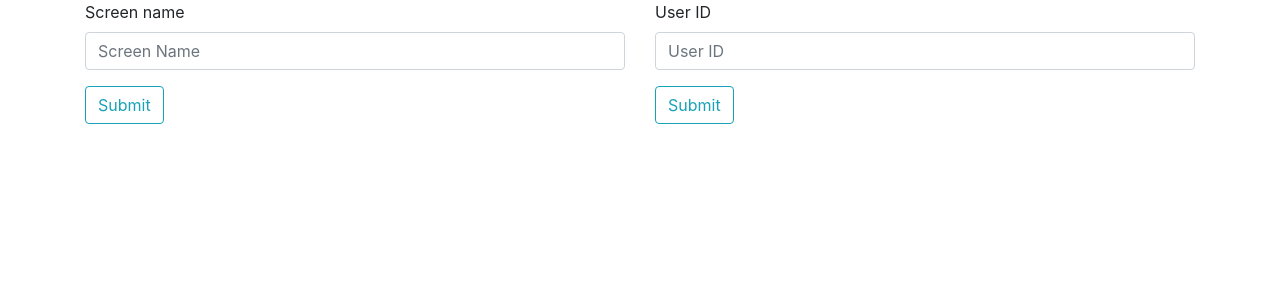
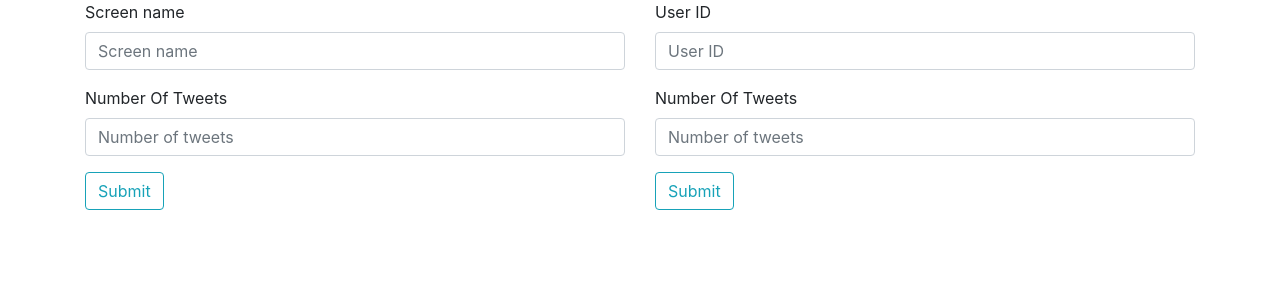
Before and after one commit to ItayFrid/MyFirstFlask, a Flask app: page / in a window 1280 px wide. Shown: the part 56-356 px from the top of the page. Run offline with Flask 2, Linux system fonts and the light colour scheme; some libraries are stand-ins or nearby versions.

Commit message:
add option for user to choose number of tweets

```diff
--- a/app.py
+++ b/app.py
@@ -85,25 +85,32 @@ def process_mentions(mentions):
 def index():
     screenForm = ScreenNameForm()
     userIdForm = UserIdForm()
-    if screenForm.screen_name.data:
-        return redirect(url_for('screen_name', screen_name = screenForm.screen_name.data))
-    if userIdForm.user_id.data:
-        return redirect(url_for('user_id', user_id=userIdForm.user_id.data))
+    if screenForm.validate_on_submit():
+        return redirect(url_for('screen_name', screen_name = screenForm.screen_name.data, num_tweets = screenForm.num_tweets.data))
+    if userIdForm.validate_on_submit():
+        return redirect(url_for('user_id', user_id=userIdForm.user_id.data, num_tweets = userIdForm.num_tweets.data))
     return render_template('index.html',screenForm = screenForm,userIdForm = userIdForm)
 
-# TODO: Add option for user to enter number of tweets
 # TODO: Add option for user to determine if the prediction was right
-@app.route('/screen_name/<screen_name>')
-def screen_name(screen_name):
-    predictions, threshold, classes, final, userDetails, tweets = get_tweets(screen_name=screen_name)
+@app.route('/screen_name/<screen_name>/<num_tweets>')
+def screen_name(screen_name,num_tweets):
+    if num_tweets is not None:
+        num = int(num_tweets)
+    else:
+        num = 20
+    predictions, threshold, classes, final, userDetails, tweets = get_tweets(screen_name=screen_name,numberOfTweets=num)
     if userDetails is None or len(userDetails) == 0:
         return redirect(url_for('error',message = 'User or tweets does not exists'))
     return render_template('screenNameTweets.html',**locals())
 
 # TODO: add functionality
-@app.route('/user_id/<user_id>')
-def user_id(user_id):
-    predictions, threshold, classes, final, userDetails, tweets = get_tweets(user_id=user_id)
+@app.route('/user_id/<user_id>/<num_tweets>')
+def user_id(user_id=None,num_tweets=None):
+    if num_tweets is not None:
+        num = int(num_tweets)
+    else:
+        num = 20
+    predictions, threshold, classes, final, userDetails, tweets = get_tweets(user_id=user_id,numberOfTweets=num)
     if userDetails is None or len(userDetails) == 0:
         return redirect(url_for('error',message = 'User or tweets does not exists'))
     return render_template('userIdTweets.html',**locals())
--- a/form.py
+++ b/form.py
@@ -1,15 +1,13 @@
 from flask_wtf import FlaskForm
-from wtforms import StringField, SubmitField
-from wtforms.validators import DataRequired
+from wtforms import StringField, SubmitField, IntegerField
+from wtforms.validators import DataRequired, NumberRange
 
 class ScreenNameForm(FlaskForm):
-    screen_name = StringField('Screen name',[
-        DataRequired()
-    ])
-    submit = SubmitField('Submit')
+    screen_name = StringField('Screen name',[DataRequired()])
+    num_tweets  = IntegerField('Number Of Tweets',validators=[DataRequired(), NumberRange(min=1,max=20)])
+    submit      = SubmitField('Submit')
 
 class UserIdForm(FlaskForm):
-    user_id = StringField('User ID',[
-        DataRequired()
-    ])
-    submit = SubmitField('Submit')
+    user_id     = StringField('User ID',[DataRequired()])
+    num_tweets  = IntegerField('Number Of Tweets', validators=[DataRequired(), NumberRange(min=1,max=20)])
+    submit      = SubmitField('Submit')
--- a/templates/screenForm.html
+++ b/templates/screenForm.html
@@ -2,14 +2,10 @@
 <form method="POST" action="/" class="form">
     {{ screenForm.csrf_token() }}
     <div class="form-group mb-2">
-        {{ wtf.form_field(screenForm.screen_name, class='form-control',placeholder='Screen Name') }}
-        {% if screenForm.screen_name.errors %}
-            <ul class="errors">
-                {% for error in screenForm.screen_name.errors %}
-                    <li>{{ error }}</li>
-                {% endfor %}
-            </ul>
-        {% endif %}
+        {{ wtf.form_field(screenForm.screen_name, class='form-control',placeholder='Screen name') }}
+    </div>
+        <div class="form-group mb-2">
+        {{ wtf.form_field(screenForm.num_tweets, class='form-control',placeholder='Number of tweets') }}
     </div>
     <button type="submit" class="btn btn-outline-info">Submit</button>
 </form>
--- a/templates/userIdForm.html
+++ b/templates/userIdForm.html
@@ -4,13 +4,9 @@
     {{ userIdForm.csrf_token() }}
     <div class="form-group mb-2">
         {{ wtf.form_field(userIdForm.user_id, class='form-control',placeholder='User ID') }}
-        {% if userIdForm.user_id.errors %}
-            <ul class="errors">
-                {% for error in userIdForm.user_id.errors %}
-                    <li>{{ error }}</li>
-                {% endfor %}
-            </ul>
-        {% endif %}
+    </div>
+    <div class="form-group mb-2">
+        {{ wtf.form_field(userIdForm.num_tweets, class='form-control',placeholder='Number of tweets') }}
     </div>
     <button type="submit" class="btn btn-outline-info">Submit</button>
 </form>
```
